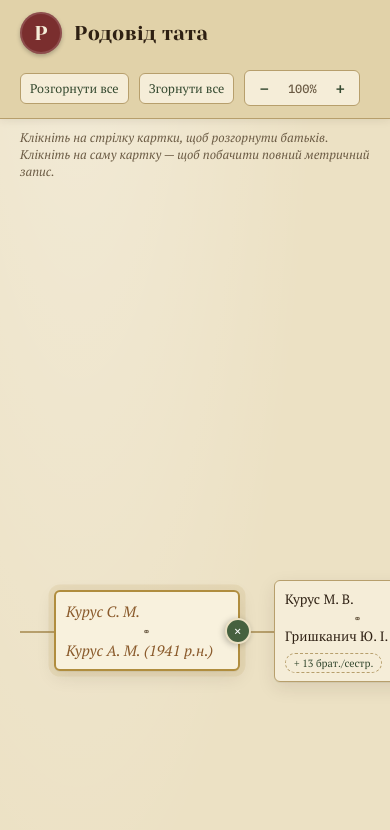
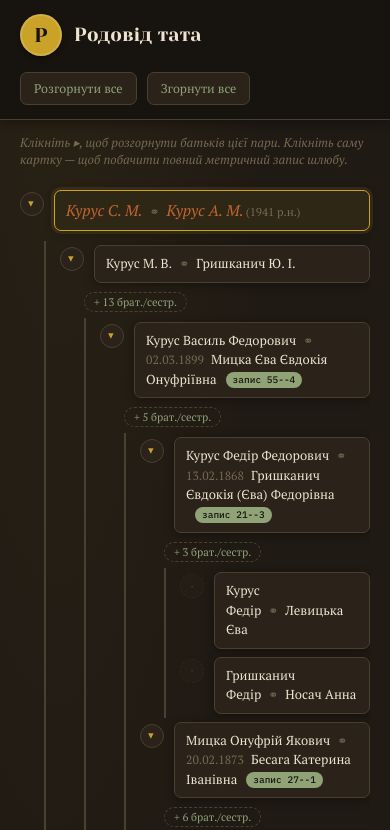
Before and after one commit to silentnik1/familytree, a plain HTML site: page index.html in a window 390 px wide. Both pictures are taken after a click on the button "Розгорнути все". Shown: the top 830 px of the page. Drawn offline with Linux system fonts and the light colour scheme.

Commit message:
Redesign: indented outline layout, dark heirloom theme

```diff
--- a/index.html
+++ b/index.html
@@ -4,7 +4,7 @@
 <meta charset="UTF-8">
 <meta name="viewport" content="width=device-width, initial-scale=1.0">
 <title>Родовід Курусів — с. Розлуч</title>
-<meta name="description" content="Родовід тата: інтерактивне дерево предків з можливістю розгортати покоління.">
+<meta name="description" content="Родовід тата: розгортний список предків, покоління за поколінням.">
 <link rel="preconnect" href="https://fonts.googleapis.com">
 <link href="https://fonts.googleapis.com/css2?family=Yeseva+One&family=PT+Serif:ital,wght@0,400;0,700;1,400&family=IBM+Plex+Mono:wght@500;600&display=swap" rel="stylesheet">
 <link rel="stylesheet" href="style.css">
@@ -23,20 +23,13 @@
     <div class="controls">
       <button id="expandAll" class="ctrl-btn">Розгорнути все</button>
       <button id="collapseAll" class="ctrl-btn">Згорнути все</button>
-      <div class="zoom-controls">
-        <button id="zoomOut" aria-label="Зменшити">−</button>
-        <span id="zoomLevel">100%</span>
-        <button id="zoomIn" aria-label="Збільшити">+</button>
-      </div>
     </div>
   </div>
 </header>
 
-<p class="hint">Клікніть на стрілку картки, щоб розгорнути батьків. Клікніть на саму картку — щоб побачити повний метричний запис.</p>
+<p class="hint">Клікніть ▸, щоб розгорнути батьків цієї пари. Клікніть саму картку — щоб побачити повний метричний запис шлюбу.</p>
 
-<main id="canvas-wrap">
-  <div id="canvas"><div class="tree" id="tree"></div></div>
-</main>
+<main><div id="tree"></div></main>
 
 <div id="modal-overlay" class="hidden">
   <div id="modal">
--- a/script.js
+++ b/script.js
@@ -2,11 +2,9 @@
   "use strict";
 
   var ROOT = window.PEDIGREE;
-  var canvas = document.getElementById("canvas");
   var tree = document.getElementById("tree");
-  var canvasWrap = document.getElementById("canvas-wrap");
 
-  var expandedPaths = new Set(["root"]); // "root" expanded => show дід level by default
+  var expandedPaths = new Set(["root"]);
   var sibOpenPaths = new Set();
 
   function escapeHtml(s) {
@@ -20,60 +18,60 @@
 
   function cardHTML(node, path, isRoot) {
     var livingCls = isRoot ? " living" : "";
-    var nameLine = '<span class="name' + livingCls + '">' + escapeHtml(node.husband) + "</span>";
+    var line = '<span class="name' + livingCls + '">' + escapeHtml(node.husband) + "</span>";
     if (node.wife) {
-      nameLine += '<div class="plus">⚭' + (node.marriage_date ? " " + escapeHtml(node.marriage_date) : "") + "</div>";
-      nameLine += '<span class="name' + livingCls + '">' + escapeHtml(node.wife) + (isRoot && node.birth_year ? " (" + escapeHtml(node.birth_year) + " р.н.)" : "") + "</span>";
+      line += '<span class="sep">⚭' + (node.marriage_date ? " " + escapeHtml(node.marriage_date) : "") + "</span>";
+      line += '<span class="name' + livingCls + '">' + escapeHtml(node.wife) + "</span>";
+      if (isRoot && node.birth_year) line += '<span class="meta">(' + escapeHtml(node.birth_year) + " р.н.)</span>";
     } else if (isRoot && node.birth_year) {
-      nameLine += '<div class="unknown">' + escapeHtml(node.birth_year) + " р.н.</div>";
+      line += '<span class="meta">(' + escapeHtml(node.birth_year) + " р.н.)</span>";
     } else {
-      nameLine += '<div class="unknown">дані про дружину невідомі</div>';
+      line += '<span class="unknown"> — дружина невідома</span>';
     }
-
-    var badge = node.record && node.record_detail
-      ? '<div><span class="rec-badge">запис ' + escapeHtml(node.record) + "</span></div>"
-      : "";
-
-    var sibHTML = "";
-    if (node.siblings && node.siblings.length) {
-      var open = sibOpenPaths.has(path);
-      sibHTML =
-        '<button class="sib-toggle" data-sibpath="' + escapeHtml(path) + '">' +
-        (open ? "− " : "+ ") + node.siblings.length + " брат./сестр." +
-        "</button>" +
-        '<div class="sib-branch' + (open ? " open" : "") + '">' +
-        node.siblings.map(function (s, i) {
-          var delay = open ? (i * 0.045).toFixed(3) + "s" : "0s";
-          return '<div class="sib-card" style="transition-delay:' + delay + '">' + escapeHtml(s) + "</div>";
-        }).join("") +
-        "</div>";
+    if (node.record && node.record_detail) {
+      line += '<span class="rec-badge">запис ' + escapeHtml(node.record) + "</span>";
     }
-
-    var expanded = expandedPaths.has(path);
-    var canExpand = hasParents(node);
-    var expandBtn = canExpand
-      ? '<button class="expand-btn' + (expanded ? " expanded" : "") + '" data-path="' + escapeHtml(path) + '" aria-label="Розгорнути">+</button>'
-      : "";
-
     return (
-      '<div class="node-card' + (isRoot ? " root" : "") + '" data-detail-path="' + escapeHtml(path) + '">' +
-      nameLine + badge + sibHTML + expandBtn +
+      '<div class="entry-card' + (isRoot ? " root" : "") + '" data-detail-path="' + escapeHtml(path) + '">' +
+      '<div class="line">' + line + "</div>" +
       "</div>"
     );
   }
 
-  function renderLI(node, path, isRoot) {
-    var html = "<li>" + cardHTML(node, path, isRoot);
-    if (hasParents(node) && expandedPaths.has(path)) {
-      html += "<ul>";
+  function renderEntry(node, path, isRoot) {
+    var hasP = hasParents(node);
+    var expanded = expandedPaths.has(path);
+
+    var toggleHtml = hasP
+      ? '<button class="toggle' + (expanded ? " open" : "") + '" data-path="' + escapeHtml(path) + '" aria-label="Розгорнути">▸</button>'
+      : '<span class="toggle disabled" aria-hidden="true">·</span>';
+
+    var html = '<div class="entry">' +
+      '<div class="entry-row">' + toggleHtml + cardHTML(node, path, isRoot) + "</div>";
+
+    if (node.siblings && node.siblings.length) {
+      var sibOpen = sibOpenPaths.has(path);
+      html += '<button class="sib-toggle" data-sibpath="' + escapeHtml(path) + '">' +
+        (sibOpen ? "− " : "+ ") + node.siblings.length + " брат./сестр." + "</button>";
+      html += '<div class="collapsible' + (sibOpen ? " open" : "") + '"><div class="inner"><div class="sib-list">' +
+        node.siblings.map(function (s) {
+          var m = /(\d{1,3}\s?[-–]{1,2}\s?\d{1,2}½?)/.exec(s || "");
+          var rec = m ? m[1].replace(/\s/g, "") : null;
+          var badge = rec ? '<span class="rec-badge">' + escapeHtml(rec) + "</span>" : "";
+          return '<div class="sib-item">' + escapeHtml(s) + badge + "</div>";
+        }).join("") +
+        "</div></div></div>";
+    }
+
+    if (hasP) {
+      html += '<div class="collapsible' + (expanded ? " open" : "") + '"><div class="inner"><div class="children">';
       ["father_side", "mother_side"].forEach(function (key) {
-        if (node.parents[key]) {
-          html += renderLI(node.parents[key], path + "." + key, false);
-        }
+        if (node.parents[key]) html += renderEntry(node.parents[key], path + "." + key, false);
       });
-      html += "</ul>";
+      html += "</div></div></div>";
     }
-    html += "</li>";
+
+    html += "</div>";
     return html;
   }
 
@@ -88,12 +86,12 @@
   }
 
   function render() {
-    tree.innerHTML = "<ul>" + renderLI(ROOT, "root", true) + "</ul>";
+    tree.innerHTML = renderEntry(ROOT, "root", true);
     attachEvents();
   }
 
   function attachEvents() {
-    tree.querySelectorAll(".expand-btn").forEach(function (btn) {
+    tree.querySelectorAll(".toggle:not(.disabled)").forEach(function (btn) {
       btn.addEventListener("click", function (e) {
         e.stopPropagation();
         var path = btn.getAttribute("data-path");
@@ -111,7 +109,7 @@
         render();
       });
     });
-    tree.querySelectorAll(".node-card").forEach(function (card) {
+    tree.querySelectorAll(".entry-card").forEach(function (card) {
       card.addEventListener("click", function () {
         openDetail(card.getAttribute("data-detail-path"));
       });
@@ -157,9 +155,6 @@
       if (!node.marriage_date && !node.birth_year) {
         body += '<p class="no-record">Детального метричного запису для цієї особи не знайдено в реєстрах шлюбів.</p>';
       }
-      if (node.siblings && node.siblings.length) {
-        body += '<div class="side"><h3>Брати / сестри</h3><div class="rawtext">' + node.siblings.map(escapeHtml).join("\n") + "</div></div>";
-      }
     }
     document.getElementById("modal-body").innerHTML = body;
     document.getElementById("modal-overlay").classList.remove("hidden");
@@ -191,64 +186,5 @@
     render();
   });
 
-  // ---------------- Zoom / Pan ----------------
-  var zoom = 1;
-  var MIN_Z = 0.4, MAX_Z = 1.6;
-  function applyZoom() {
-    canvas.style.transform = "scale(" + zoom + ")";
-    document.getElementById("zoomLevel").textContent = Math.round(zoom * 100) + "%";
-  }
-  document.getElementById("zoomIn").addEventListener("click", function () {
-    zoom = Math.min(MAX_Z, +(zoom + 0.1).toFixed(2)); applyZoom();
-  });
-  document.getElementById("zoomOut").addEventListener("click", function () {
-    zoom = Math.max(MIN_Z, +(zoom - 0.1).toFixed(2)); applyZoom();
-  });
-  canvasWrap.addEventListener("wheel", function (e) {
-    if (!e.ctrlKey && !e.metaKey) return;
-    e.preventDefault();
-    var delta = e.deltaY > 0 ? -0.08 : 0.08;
-    zoom = Math.min(MAX_Z, Math.max(MIN_Z, +(zoom + delta).toFixed(2)));
-    applyZoom();
-  }, { passive: false });
-
-  var isDown = false, startX, startY, scrollLeft, scrollTop;
-  canvasWrap.addEventListener("mousedown", function (e) {
-    if (e.target.closest(".node-card") || e.target.closest("button")) return;
-    isDown = true;
-    canvasWrap.classList.add("grabbing");
-    startX = e.pageX; startY = e.pageY;
-    scrollLeft = canvasWrap.scrollLeft; scrollTop = canvasWrap.scrollTop;
-  });
-  window.addEventListener("mouseup", function () { isDown = false; canvasWrap.classList.remove("grabbing"); });
-  window.addEventListener("mousemove", function (e) {
-    if (!isDown) return;
-    canvasWrap.scrollLeft = scrollLeft - (e.pageX - startX);
-    canvasWrap.scrollTop = scrollTop - (e.pageY - startY);
-  });
-
-  var touchDist = null;
-  canvasWrap.addEventListener("touchstart", function (e) {
-    if (e.touches.length === 2) {
-      touchDist = Math.hypot(
-        e.touches[0].clientX - e.touches[1].clientX,
-        e.touches[0].clientY - e.touches[1].clientY
-      );
-    }
-  }, { passive: true });
-  canvasWrap.addEventListener("touchmove", function (e) {
-    if (e.touches.length === 2 && touchDist) {
-      var d = Math.hypot(
-        e.touches[0].clientX - e.touches[1].clientX,
-        e.touches[0].clientY - e.touches[1].clientY
-      );
-      var delta = (d - touchDist) / 400;
-      zoom = Math.min(MAX_Z, Math.max(MIN_Z, +(zoom + delta).toFixed(2)));
-      applyZoom();
-      touchDist = d;
-    }
-  }, { passive: true });
-
   render();
-  applyZoom();
 })();
--- a/style.css
+++ b/style.css
@@ -1,285 +1,208 @@
 :root{
-  --paper: #ECE1C4;
-  --paper-deep: #E1D2A9;
-  --card-bg: #F5EDD8;
-  --card-bg-root: #F8F1DD;
-  --ink: #2E2013;
-  --ink-soft: #6B5B44;
-  --rule: #B79F6C;
-  --green: #46613F;
-  --green-deep: #34492F;
-  --wine: #7A2E2E;
-  --living: #8A5A2B;
-  --gold: #B08D3E;
-  --shadow: 0 1px 0 rgba(46,32,19,.06), 0 6px 18px rgba(46,32,19,.10);
-  --radius: 6px;
+  --bg: #201A14;
+  --bg-deep: #17130E;
+  --panel: #2B2319;
+  --panel-hover: #332A1E;
+  --ink: #EDE3D0;
+  --ink-soft: #A99A80;
+  --ink-dim: #766952;
+  --rule: #4A4030;
+  --gold: #C9A227;
+  --gold-soft: #9C7F28;
+  --sage: #8FA377;
+  --rust: #C1642F;
+  --shadow: 0 2px 10px rgba(0,0,0,.35);
+  --radius: 7px;
 }
 
 *{box-sizing:border-box;}
 html,body{margin:0;padding:0;}
 body{
   background:
-    radial-gradient(ellipse at 20% -10%, rgba(255,255,255,.35), transparent 55%),
-    var(--paper);
+    radial-gradient(ellipse at 15% -10%, rgba(201,162,39,.06), transparent 45%),
+    var(--bg);
   color:var(--ink);
   font-family:"PT Serif", Georgia, serif;
   min-height:100vh;
 }
-::selection{ background: var(--green); color:#fff; }
+::selection{ background: var(--gold); color:var(--bg-deep); }
 
 /* ---------------- Topbar ---------------- */
 .topbar{
   position:sticky; top:0; z-index:40;
-  background: var(--paper-deep);
+  background: var(--bg-deep);
   border-bottom:1px solid var(--rule);
-  box-shadow: 0 2px 8px rgba(46,32,19,.08);
+  box-shadow: 0 2px 10px rgba(0,0,0,.4);
 }
 .topbar-inner{
-  max-width:1400px; margin:0 auto;
+  max-width:900px; margin:0 auto;
   display:flex; align-items:center; justify-content:space-between;
-  gap:16px; padding:12px 20px;
+  gap:16px; padding:14px 20px;
   flex-wrap:wrap;
 }
 .brand{ display:flex; align-items:center; gap:12px; }
 .brand-seal{
   width:42px; height:42px; border-radius:50%;
-  background: var(--wine); color:#F5EDD8;
+  background: var(--gold); color:var(--bg-deep);
   display:flex; align-items:center; justify-content:center;
   font-family:"Yeseva One", serif; font-size:20px;
-  box-shadow: inset 0 0 0 2px rgba(255,255,255,.15), 0 2px 4px rgba(0,0,0,.25);
+  box-shadow: inset 0 0 0 2px rgba(255,255,255,.15), 0 2px 4px rgba(0,0,0,.4);
   flex:none;
 }
 .brand-text h1{
   font-family:"Yeseva One", serif; font-weight:400;
-  font-size: clamp(20px, 3vw, 26px);
+  font-size: clamp(19px, 3vw, 24px);
   margin:0; letter-spacing:.2px; color:var(--ink);
 }
 .brand-text p{
-  margin:2px 0 0; font-size:12.5px; letter-spacing:.1em;
-  text-transform:uppercase; color:var(--ink-soft);
+  margin:2px 0 0; font-size:12px; letter-spacing:.12em;
+  text-transform:uppercase; color:var(--ink-dim);
 }
 .controls{ display:flex; align-items:center; gap:10px; flex-wrap:wrap; }
 .ctrl-btn{
   font-family:"PT Serif", serif; font-size:12.5px;
-  padding:7px 12px; border:1px solid var(--rule); border-radius:var(--radius);
-  background:var(--card-bg); color:var(--green-deep); cursor:pointer;
+  padding:7px 13px; border:1px solid var(--rule); border-radius:var(--radius);
+  background:var(--panel); color:var(--sage); cursor:pointer;
 }
-.ctrl-btn:hover{ background:rgba(70,97,63,.12); }
-.zoom-controls{
-  display:flex; align-items:center; gap:6px;
-  background:var(--card-bg); border:1px solid var(--rule); border-radius:var(--radius);
-  padding:4px 6px;
-}
-.zoom-controls button{
-  width:26px; height:26px; border:none; background:transparent;
-  color:var(--green-deep); font-size:16px; cursor:pointer; border-radius:3px;
-  font-family:"IBM Plex Mono", monospace;
-}
-.zoom-controls button:hover{ background:rgba(70,97,63,.14); }
-#zoomLevel{ font-family:"IBM Plex Mono", monospace; font-size:12px; color:var(--ink-soft); width:38px; text-align:center; }
+.ctrl-btn:hover{ background:var(--panel-hover); border-color:var(--gold-soft); }
 
 .hint{
-  max-width:1400px; margin:10px auto 0; padding:0 20px;
-  font-size:12.5px; font-style:italic; color:var(--ink-soft);
+  max-width:900px; margin:14px auto 0; padding:0 20px;
+  font-size:12.5px; font-style:italic; color:var(--ink-dim);
 }
 
-/* ---------------- Canvas ---------------- */
-#canvas-wrap{
-  overflow:auto;
-  max-width:100%;
-  padding:36px 20px 80px;
-  cursor:grab;
+/* ---------------- Outline tree ---------------- */
+main{ max-width:900px; margin:0 auto; padding:18px 20px 80px; }
+
+.entry-row{
+  display:flex; align-items:flex-start; gap:10px;
+  padding:4px 0;
 }
-#canvas-wrap.grabbing{ cursor:grabbing; }
-#canvas{
-  transform-origin: top center;
-  transition: transform .12s ease-out;
-  width:max-content;
-  margin:0 auto;
+.toggle{
+  flex:none; width:24px; height:24px; margin-top:2px;
+  border:1px solid var(--rule); border-radius:50%;
+  background:var(--panel); color:var(--gold);
+  font-size:11px; cursor:pointer; line-height:1;
+  display:flex; align-items:center; justify-content:center;
+  transition: transform .2s ease, background .2s ease;
 }
+.toggle:hover{ background:var(--panel-hover); }
+.toggle.open{ transform:rotate(90deg); }
+.toggle.disabled{ opacity:.3; cursor:default; border-style:dashed; }
+.toggle.spacer{ visibility:hidden; }
 
-/* ---------------- Org-chart tree (horizontal, growing rightward) ---------------- */
-.tree{ text-align:left; }
-.tree ul{
-  padding:0; position:relative;
-  display:flex; flex-direction:column; justify-content:center;
-  margin:0; list-style:none;
-}
-.tree ul::before{
-  content:""; position:absolute; top:50%; left:0;
-  border-top:2px solid var(--rule); width:34px; height:0;
-}
-.tree li{
-  display:flex; flex-direction:row; align-items:center;
-  position:relative; padding:10px 0 10px 34px; list-style:none;
-}
-.tree li::before{ /* horizontal stub: spine -> this card */
-  content:""; position:absolute; top:50%; left:0;
-  border-top:2px solid var(--rule); width:34px; height:0;
-}
-.tree li::after{ /* vertical spine segment running through this li */
-  content:""; position:absolute; left:0; top:0; bottom:0;
-  border-left:2px solid var(--rule);
-}
-.tree li:first-child::after{ top:50%; }
-.tree li:last-child::after{ bottom:50%; }
-.tree li:only-child::before, .tree li:only-child::after{ display:none; }
-.tree li:first-child:last-child::after{ display:none; }
-.tree > li{ padding-left:0; }
-.tree > li::before, .tree > li::after{ display:none; }
-
-/* ---------------- Node card ---------------- */
-.node-card{
-  position:relative;
-  background:var(--card-bg);
+.entry-card{
+  flex:1 1 auto; min-width:0;
+  background:var(--panel);
   border:1px solid var(--rule);
   border-radius:var(--radius);
   box-shadow: var(--shadow);
-  padding:12px 14px 10px;
-  width:210px;
+  padding:9px 14px;
   cursor:pointer;
-  transition: transform .15s ease, box-shadow .15s ease;
-  animation: pop-in .32s cubic-bezier(.2,.9,.3,1.2);
+  transition: background .15s ease, border-color .15s ease, transform .15s ease;
 }
-@keyframes pop-in{
-  from{ opacity:0; transform: translateY(-8px) scale(.92); }
-  to{ opacity:1; transform: translateY(0) scale(1); }
+.entry-card:hover{ background:var(--panel-hover); border-color:var(--gold-soft); transform:translateX(2px); }
+.entry-card.root{
+  border:1px solid var(--gold);
+  box-shadow: 0 0 0 3px rgba(201,162,39,.12), var(--shadow);
+  background: #2E2716;
 }
-.node-card:hover{
-  transform: translateY(-3px) rotate(-.2deg);
-  box-shadow:0 12px 26px rgba(46,32,19,.18);
+.entry-card .line{ font-size:14px; line-height:1.5; }
+.entry-card.root .line{ font-size:15.5px; }
+.entry-card .name{ color:var(--ink); }
+.entry-card .name.living{ color:var(--rust); font-style:italic; }
+.entry-card .sep{ color:var(--ink-dim); margin:0 7px; font-size:12px; }
+.entry-card .meta{ color:var(--ink-dim); font-size:11.5px; margin-left:2px; }
+.entry-card .rec-badge{
+  display:inline-block; margin-left:9px;
+  font-family:"IBM Plex Mono", monospace; font-size:9.5px;
+  color:var(--bg-deep); background:var(--sage);
+  padding:1px 7px; border-radius:9px; vertical-align:1px;
 }
-.node-card.root{
-  width:230px;
-  background:var(--card-bg-root);
-  border:2px solid var(--gold);
-  box-shadow: 0 0 0 5px rgba(176,141,62,.14), var(--shadow);
-  animation: pop-in .32s cubic-bezier(.2,.9,.3,1.2), glow 3.2s ease-in-out infinite;
-}
-@keyframes glow{
-  0%,100%{ box-shadow: 0 0 0 5px rgba(176,141,62,.10), var(--shadow); }
-  50%{ box-shadow: 0 0 0 9px rgba(176,141,62,.22), var(--shadow); }
-}
-.node-card .name{
-  display:block; font-size:13.5px; line-height:1.32; color:var(--ink);
-}
-.node-card.root .name{ font-size:15px; }
-.node-card .name.living{ color:var(--living); font-style:italic; }
-.node-card .plus{
-  text-align:center; font-size:9.5px; color:var(--ink-soft);
-  margin:3px 0; letter-spacing:.12em;
-}
-.node-card .unknown{
-  font-size:12px; color:var(--ink-soft); font-style:italic;
-}
-.node-card .rec-badge{
-  display:inline-block; margin-top:6px;
-  font-family:"IBM Plex Mono", monospace; font-size:9.5px;
-  color:#fff; background:var(--wine);
-  padding:1px 6px; border-radius:10px;
-}
-
-.expand-btn{
-  position:absolute; top:50%; right:-13px; transform:translateY(-50%);
-  width:26px; height:26px; border-radius:50%;
-  background:var(--green); color:#fff; border:2px solid var(--paper);
-  font-size:14px; line-height:1; cursor:pointer;
-  display:flex; align-items:center; justify-content:center;
-  box-shadow:0 2px 6px rgba(0,0,0,.25);
-  transition: transform .18s ease, background .18s ease;
-  z-index:2;
-}
-.expand-btn:hover{ background:var(--green-deep); transform:translateY(-50%) scale(1.1); }
-.expand-btn.expanded{ transform:translateY(-50%) rotate(45deg); }
-.expand-btn.expanded:hover{ transform:translateY(-50%) rotate(45deg) scale(1.1); }
-.expand-btn.disabled{ background:#B9A26B; cursor:default; opacity:.55; }
-.expand-btn.disabled:hover{ transform:translateY(-50%); background:#B9A26B; }
+.entry-card .unknown{ color:var(--ink-dim); font-size:12.5px; font-style:italic; }
 
 .sib-toggle{
-  margin-top:7px; font-size:10.5px; color:var(--green-deep);
-  background:none; border:1px dashed var(--rule); border-radius:10px;
-  padding:2px 8px; cursor:pointer; font-family:"PT Serif", serif;
+  margin:5px 0 0 34px; font-size:11px; color:var(--sage);
+  background:none; border:1px dashed var(--rule); border-radius:11px;
+  padding:2px 9px; cursor:pointer; font-family:"PT Serif", serif;
+  display:inline-block;
 }
-.sib-toggle:hover{ background:rgba(70,97,63,.10); }
+.sib-toggle:hover{ background:var(--panel); border-color:var(--sage); }
 
-.sib-branch{
-  position:absolute; top:0; left:100%; margin-left:24px;
-  display:flex; flex-direction:column; gap:10px;
-  pointer-events:none; z-index:6;
+/* Grid-based auto-height collapse: robust, nothing ever gets clipped */
+.collapsible{
+  display:grid; grid-template-rows: 0fr;
+  transition: grid-template-rows .28s ease;
+  margin-left:34px;
 }
-.sib-branch::before{
-  content:""; position:absolute; top:18px; bottom:18px; left:-12px;
-  border-left:2px dashed var(--rule);
-  opacity:0; transition:opacity .3s ease;
+.collapsible.open{ grid-template-rows: 1fr; }
+.collapsible > .inner{ overflow:hidden; min-height:0; }
+
+.children{
+  padding-left:20px; margin-top:6px;
+  border-left:2px solid var(--rule);
 }
-.sib-branch.open::before{ opacity:1; }
-.sib-branch.open{ pointer-events:auto; }
-.sib-card{
-  position:relative;
-  width:230px;
-  background:var(--card-bg); border:1px solid var(--rule); border-radius:var(--radius);
-  box-shadow: var(--shadow);
-  padding:8px 12px; text-align:left;
-  font-size:11.5px; line-height:1.45; color:var(--ink-soft);
-  opacity:0; transform:translateX(-16px);
-  transition: opacity .3s ease, transform .3s ease;
+.sib-list{ padding-left:20px; margin-top:6px; border-left:2px dashed var(--rule); }
+.sib-item{
+  font-size:12.5px; line-height:1.5; color:var(--ink-soft);
+  padding:5px 0 5px 12px; border-bottom:1px dashed rgba(74,64,48,.5);
 }
-.sib-card::before{
-  content:""; position:absolute; top:50%; left:-12px; width:12px; height:0;
-  border-top:2px dashed var(--rule);
-  opacity:0; transition:opacity .3s ease;
+.sib-item:last-child{ border-bottom:none; }
+.sib-item .rec-badge{
+  display:inline-block; margin-left:6px;
+  font-family:"IBM Plex Mono", monospace; font-size:9px;
+  color:var(--bg-deep); background:var(--sage);
+  padding:0 6px; border-radius:8px;
 }
-.sib-branch.open .sib-card{ opacity:1; transform:none; }
-.sib-branch.open .sib-card::before{ opacity:1; }
 
 /* ---------------- Modal ---------------- */
 #modal-overlay{
-  position:fixed; inset:0; background:rgba(30,20,10,.5);
+  position:fixed; inset:0; background:rgba(10,7,4,.65);
   display:flex; align-items:center; justify-content:center;
   z-index:100; padding:20px;
 }
 #modal-overlay.hidden{ display:none; }
 #modal{
-  background:var(--card-bg); border:1px solid var(--rule);
-  border-radius:8px; max-width:560px; width:100%;
+  background:var(--panel); border:1px solid var(--rule);
+  border-radius:10px; max-width:560px; width:100%;
   max-height:82vh; overflow:auto; position:relative;
-  padding:28px 26px 24px; box-shadow:0 20px 60px rgba(0,0,0,.35);
-  animation: pop-in .2s ease-out;
+  padding:28px 26px 24px; box-shadow:0 24px 70px rgba(0,0,0,.55);
 }
 #modal-close{
   position:absolute; top:10px; right:12px;
   background:none; border:none; font-size:22px; line-height:1;
-  color:var(--ink-soft); cursor:pointer; padding:6px;
+  color:var(--ink-dim); cursor:pointer; padding:6px;
 }
-#modal-close:hover{ color:var(--wine); }
+#modal-close:hover{ color:var(--rust); }
 #modal-body h2{
-  font-family:"Yeseva One", serif; font-weight:400; font-size:20px;
-  margin:0 0 14px; color:var(--green-deep);
+  font-family:"Yeseva One", serif; font-weight:400; font-size:19px;
+  margin:0 0 14px; color:var(--gold);
 }
 #modal-body .row{
   display:grid; grid-template-columns: 118px 1fr;
-  gap:4px 12px; font-size:13.5px; padding:5px 0;
+  gap:4px 12px; font-size:13.5px; padding:6px 0;
   border-bottom:1px dashed var(--rule);
 }
-#modal-body .row .k{ color:var(--ink-soft); font-size:12px; text-transform:uppercase; letter-spacing:.06em; padding-top:2px;}
+#modal-body .row .k{ color:var(--ink-dim); font-size:11.5px; text-transform:uppercase; letter-spacing:.06em; padding-top:2px;}
 #modal-body .row .v{ color:var(--ink); }
 #modal-body .side{ margin-top:16px; padding-top:12px; border-top:2px solid var(--rule); }
 #modal-body .side h3{
-  font-family:"PT Serif", serif; font-size:14px; font-weight:700;
-  margin:0 0 6px; color:var(--wine);
+  font-family:"PT Serif", serif; font-size:13.5px; font-weight:700;
+  margin:0 0 6px; color:var(--sage);
 }
 #modal-body .rawtext{ font-size:13px; line-height:1.55; color:var(--ink); white-space:pre-wrap; }
-#modal-body .no-record{ font-size:12.5px; color:var(--ink-soft); font-style:italic; margin-top:10px; }
+#modal-body .no-record{ font-size:12.5px; color:var(--ink-dim); font-style:italic; margin-top:10px; }
 
 /* ---------------- Footer ---------------- */
 .sitefoot{
-  max-width:1400px; margin:0 auto; padding:10px 20px 40px;
-  font-size:11.5px; color:var(--ink-soft);
+  max-width:900px; margin:0 auto; padding:10px 20px 40px;
+  font-size:11.5px; color:var(--ink-dim);
 }
 
 @media (max-width:640px){
   .brand-text p{ display:none; }
-  .ctrl-btn{ padding:6px 9px; }
-  .node-card{ width:168px; padding:10px 10px 8px; }
-  .node-card.root{ width:186px; }
+  .entry-card{ padding:8px 11px; }
+  .entry-card .line{ font-size:13px; }
+  .children, .sib-list{ padding-left:14px; }
+  .collapsible, .sib-toggle{ margin-left:24px; }
 }
```
